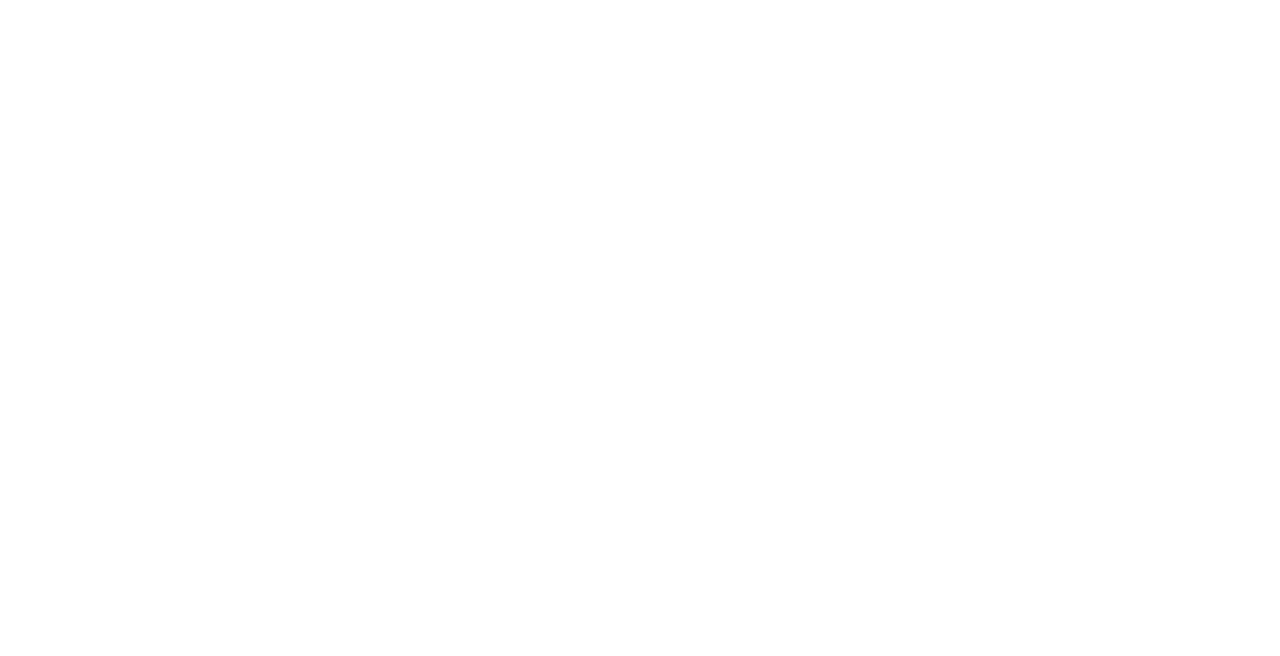
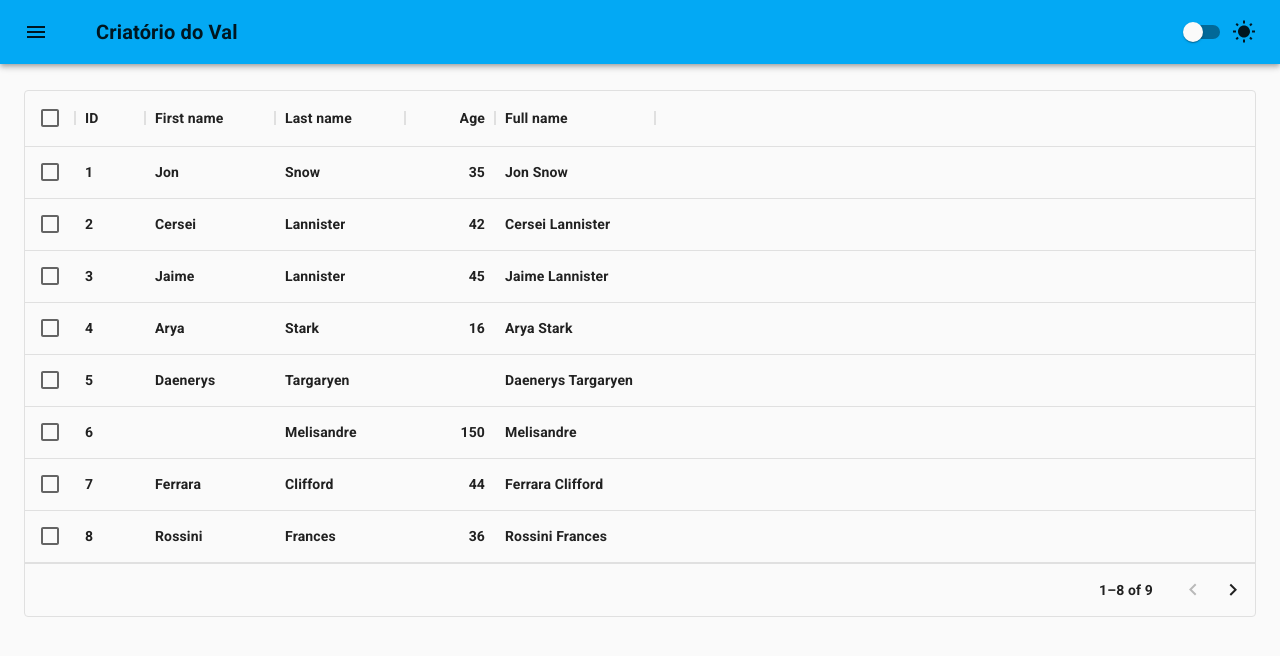
Before and after one commit to GabrielCampos07/criatorio-do-val, a React (Create React App) app in the folder ui/: page /eggs in a window 1280 px wide. Before the commit this address had no page. Shown: the top 656 px of the page. Built offline with nearby package versions, Linux system fonts and the light colour scheme.

Commit message:
Criação da tela de ovos

```diff
--- a/ui/src/components/Header/index.js
+++ b/ui/src/components/Header/index.js
@@ -142,7 +142,7 @@
         {
             text: "Ovos",
             icon: <EggIcon style={darkState ? { color: 'black' } : {}} />,
-            onClick: () => console.log('teste3')
+            onClick: () => goTo('/eggs')
         },
         {
             text: "Contatos",
--- /dev/null
+++ b/ui/src/pages/Eggs/index.js
@@ -0,0 +1,59 @@
+import React from "react";
+
+import Header from "../../components/Header";
+
+import { DataGrid } from '@mui/x-data-grid';
+import { Container } from "@material-ui/core";
+
+const columns = [
+    { field: 'id', headerName: 'ID', width: 70 },
+    { field: 'firstName', headerName: 'First name', width: 130 },
+    { field: 'lastName', headerName: 'Last name', width: 130 },
+    {
+        field: 'age',
+        headerName: 'Age',
+        type: 'number',
+        width: 90,
+    },
+    {
+        field: 'fullName',
+        headerName: 'Full name',
+        description: 'This column has a value getter and is not sortable.',
+        sortable: false,
+        width: 160,
+        valueGetter: (params) =>
+            `${params.row.firstName || ''} ${params.row.lastName || ''}`,
+    },
+];
+
+const rows = [
+    { id: 1, lastName: 'Snow', firstName: 'Jon', age: 35 },
+    { id: 2, lastName: 'Lannister', firstName: 'Cersei', age: 42 },
+    { id: 3, lastName: 'Lannister', firstName: 'Jaime', age: 45 },
+    { id: 4, lastName: 'Stark', firstName: 'Arya', age: 16 },
+    { id: 5, lastName: 'Targaryen', firstName: 'Daenerys', age: null },
+    { id: 6, lastName: 'Melisandre', firstName: null, age: 150 },
+    { id: 7, lastName: 'Clifford', firstName: 'Ferrara', age: 44 },
+    { id: 8, lastName: 'Frances', firstName: 'Rossini', age: 36 },
+    { id: 9, lastName: 'Roxie', firstName: 'Harvey', age: 65 },
+];
+
+export default function Chickens() {
+
+    return (
+        <main>
+            <Header></Header>
+            <Container className="container">
+                <div style={{ height: 527, width: '100%' }}>
+                    <DataGrid
+                        rows={rows}
+                        columns={columns}
+                        pageSize={8}
+                        rowsPerPageOptions={[8]}
+                        checkboxSelection
+                    />
+                </div>
+            </ Container>
+        </main>
+    )
+}
--- a/ui/src/routes.js
+++ b/ui/src/routes.js
@@ -3,6 +3,7 @@
 
 import Home from "./pages/Home";
 import Chickens from "./pages/Chickens";
+import Eggs from "./pages/Eggs";
 
 const Router = (props) => {
     return (
@@ -10,6 +11,7 @@
             <Routes>
                 <Route element={<Home />} path="/" exact />
                 <Route element={<Chickens />} path="chickens" exact />
+                <Route element={<Eggs />} path="eggs" exact />
             </Routes>
         </BrowserRouter>
     )
```
